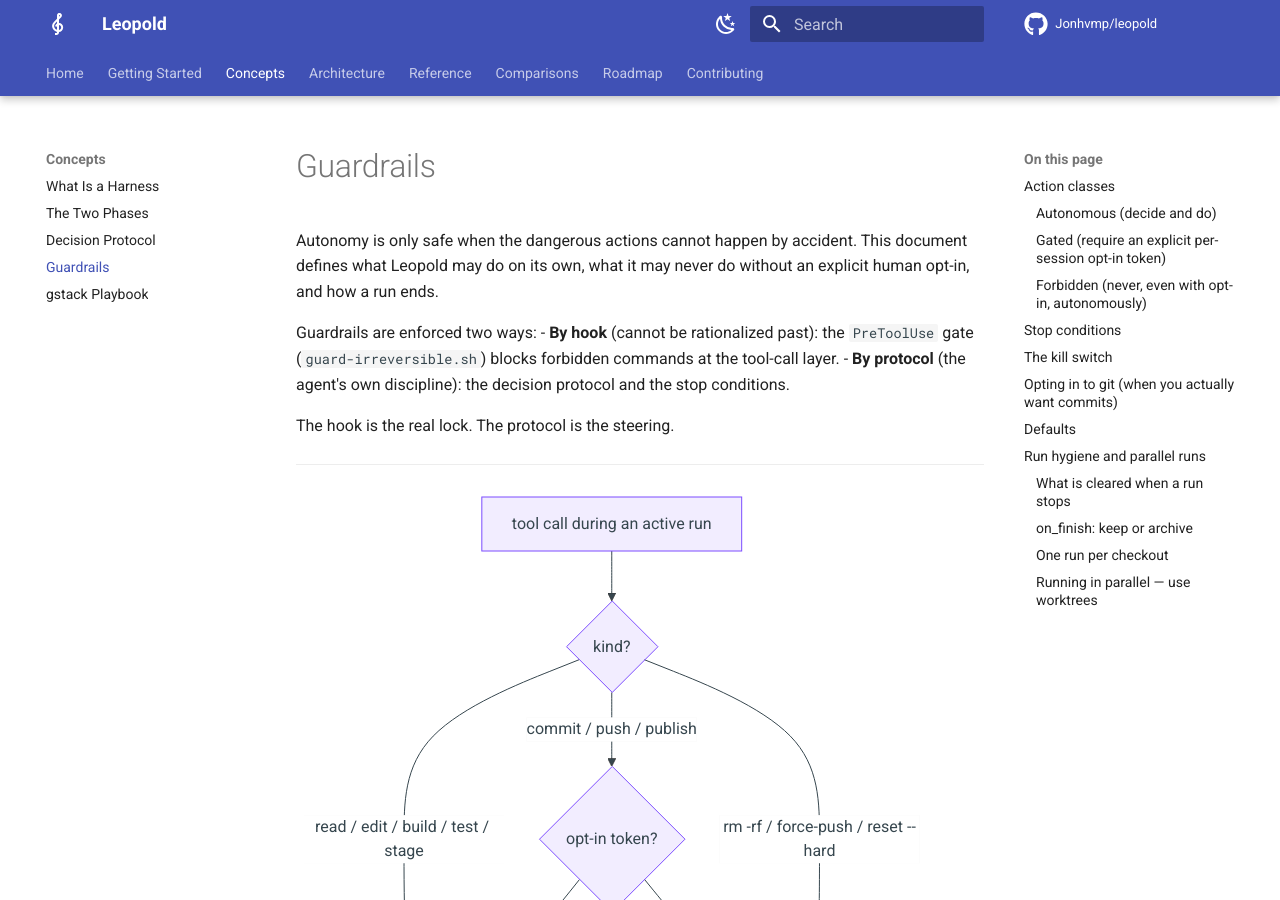
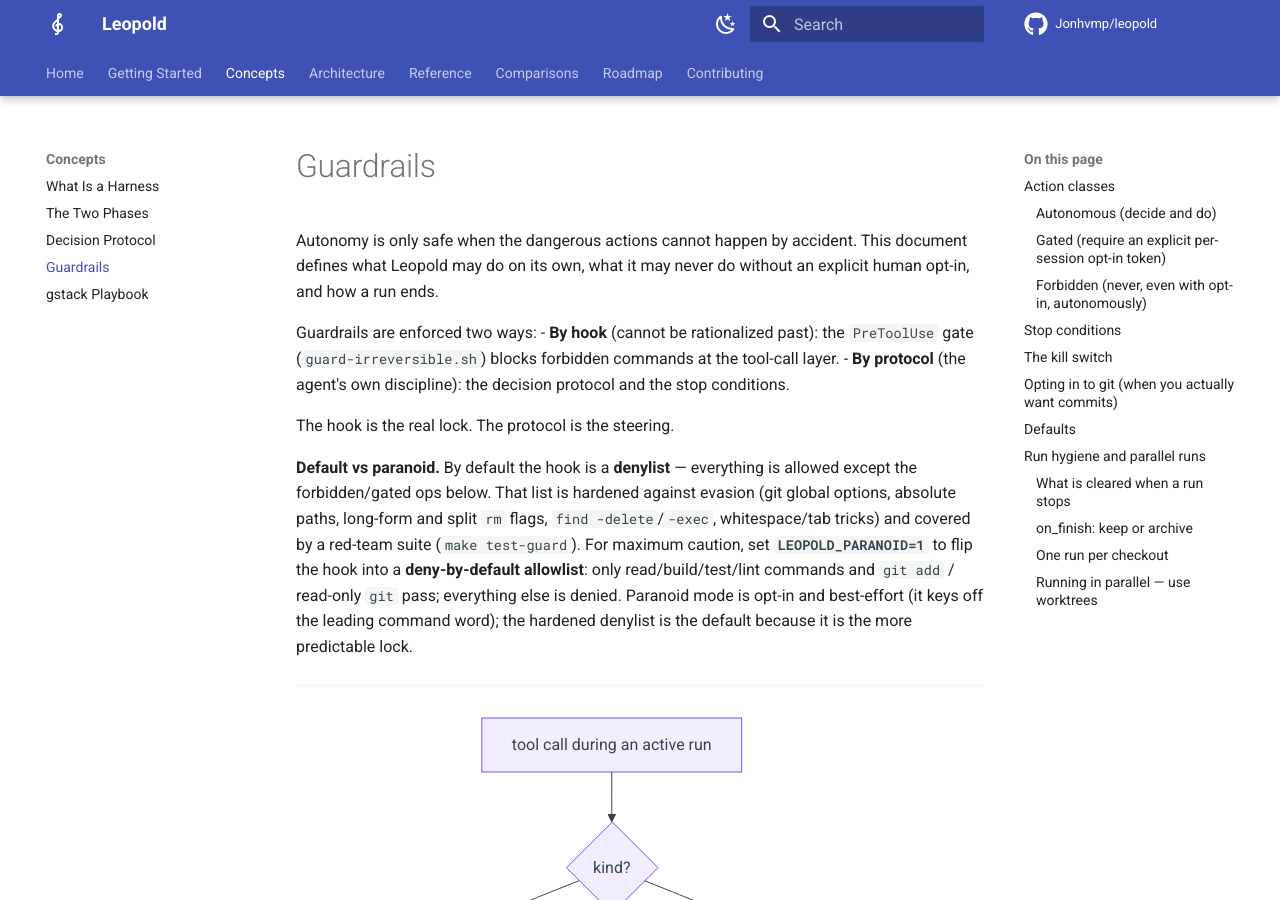
Before and after one commit to Jonhvmp/leopold, an MkDocs documentation site: the page built from docs/guardrails.md, in a window 1280 px wide and 900 px high. Built offline with MkDocs 1.6.1 and Material for MkDocs 9.7.7, drawn with Linux system fonts in a browser that asks for light colours; comment, search, counter and statistics services are not loaded.

Commit message:
guard: close absolute-path/env-git + whitespace bypasses, add paranoid mode
Resolve the git subcommand by basename so '/usr/bin/git commit' and 'env git commit' are caught; normalize repeated spaces/tabs before matching. Add opt-in LEOPOLD_PARANOID=1 deny-by-default allowlist mode (documented in docs/guardrails.md). stop-continuity now fails safe and loud (stops the run) on a malformed state.json or a non-numeric budget field, instead of silently skipping the iteration budget.

Red-team suite grows to 59 cases (absolute-path/env git, tab evasion, paranoid allow/deny). Part of the 0.4.0 guard-hardening work.

```diff
--- a/docs/guardrails.md
+++ b/docs/guardrails.md
@@ -11,6 +11,16 @@
   stop conditions.
 
 The hook is the real lock. The protocol is the steering.
+
+**Default vs paranoid.** By default the hook is a **denylist** — everything is allowed
+except the forbidden/gated ops below. That list is hardened against evasion (git global
+options, absolute paths, long-form and split `rm` flags, `find -delete`/`-exec`,
+whitespace/tab tricks) and covered by a red-team suite (`make test-guard`). For maximum
+caution, set **`LEOPOLD_PARANOID=1`** to flip the hook into a **deny-by-default
+allowlist**: only read/build/test/lint commands and `git add` / read-only `git` pass;
+everything else is denied. Paranoid mode is opt-in and best-effort (it keys off the
+leading command word); the hardened denylist is the default because it is the more
+predictable lock.
 
 ---
 
```
Also changed, not shown: CHANGELOG.md (+4 -2 lines), 3 other files.
